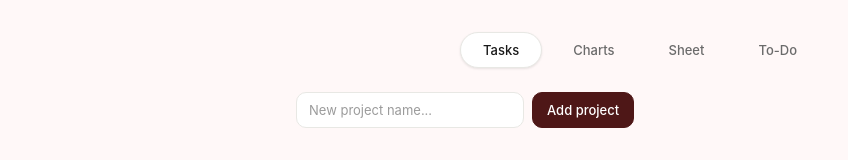
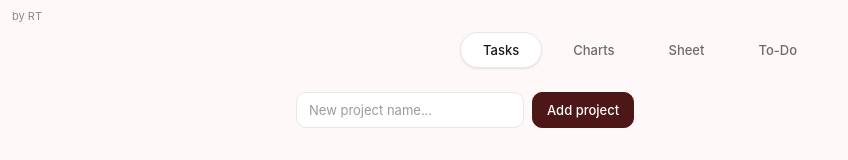
Before and after one commit to Raisa-Tathoi/tasky, a React (Vite) app: page / in a window 1280 px wide. Shown: the top 160 px of the page, without its empty margins (0-848 px from the left). Built offline with nearby package versions, Linux system fonts and the light colour scheme.

Commit message:
fix: logo

```diff
--- a/index.html
+++ b/index.html
@@ -2,7 +2,7 @@
 <html lang="en">
   <head>
     <meta charset="UTF-8" />
-    <link rel="icon" type="image/svg+xml" href="/favicon.svg" />
+    <link rel="icon" type="image/png" href="/images/tasky-logo.png" />
     <meta name="viewport" content="width=device-width, initial-scale=1.0" />
     <title>task-tracker</title>
   </head>
--- a/src/App.jsx
+++ b/src/App.jsx
@@ -79,6 +79,7 @@ export default function App() {
 
     return (
         <div style={{ maxWidth: 720, margin: '0 auto', padding: '2rem 1rem' }}>
+            <div style={{ position: 'fixed', top: 8, left: 12, fontSize: 11, opacity: 0.5, pointerEvents: 'none' }}>by RT</div>
             <ViewTabs view={view} onChangeView={setView} />
             {view === 'tasks' && (
                 <ProjectList
```
Also changed, not shown: public/images/tasky-logo.png (added).
